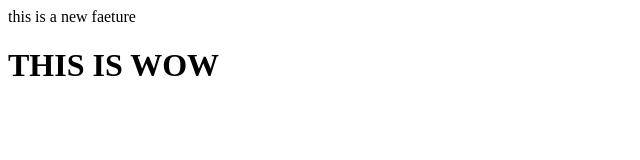
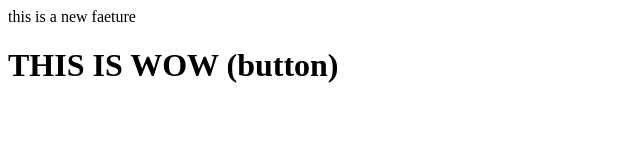
Before and after one commit to Faraz-05/localrepo, a plain HTML site: page index.html in a window 1280 px wide. Shown: the whole page, without its empty margins (0-640 px from the left). Drawn offline with Linux system fonts and the light colour scheme.

Commit message:
something

```diff
--- a/index.html
+++ b/index.html
@@ -1,2 +1,2 @@
 <p> this is a new faeture</p>
-<h1> THIS IS WOW </h1>
+<h1> THIS IS WOW (button)</h1>
```
